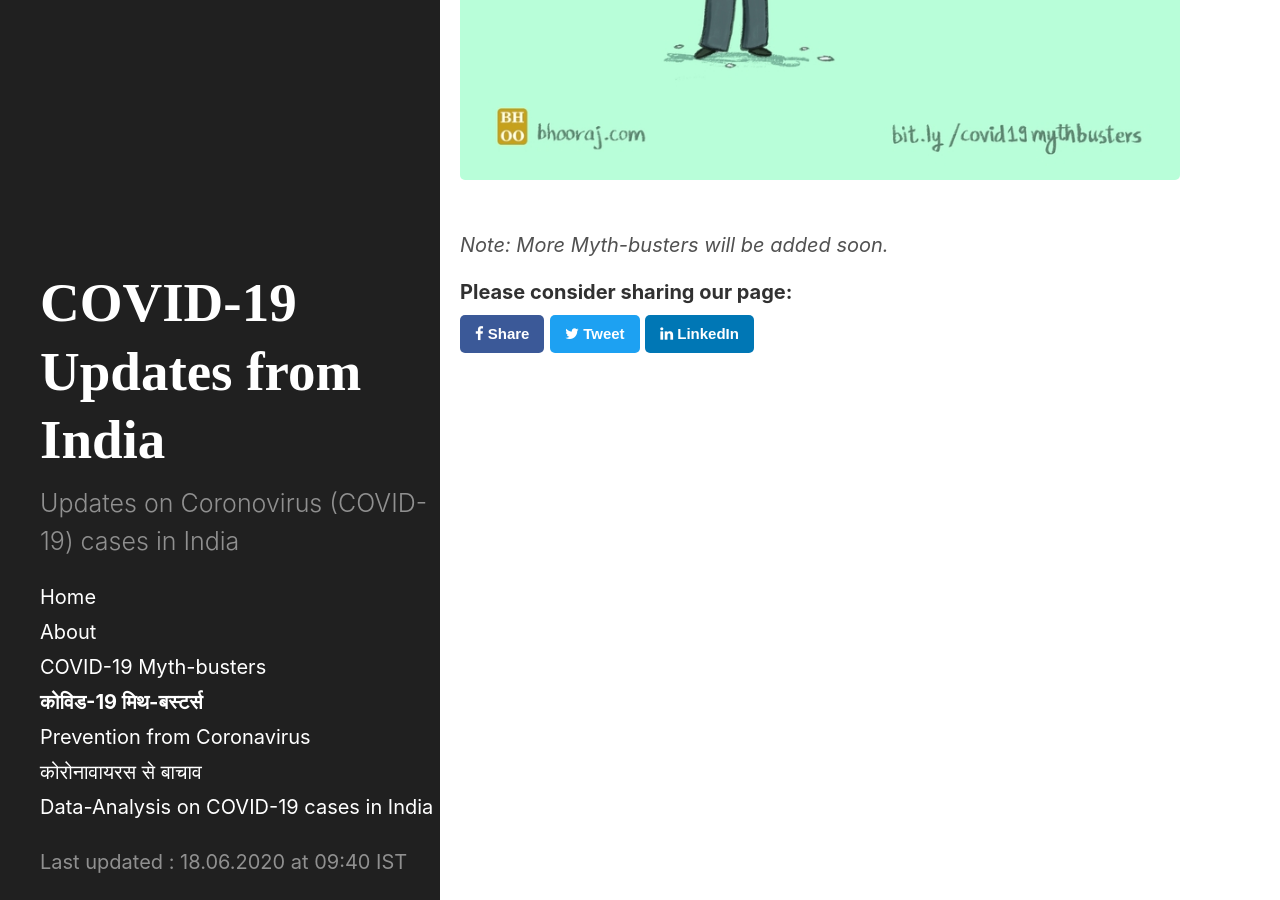
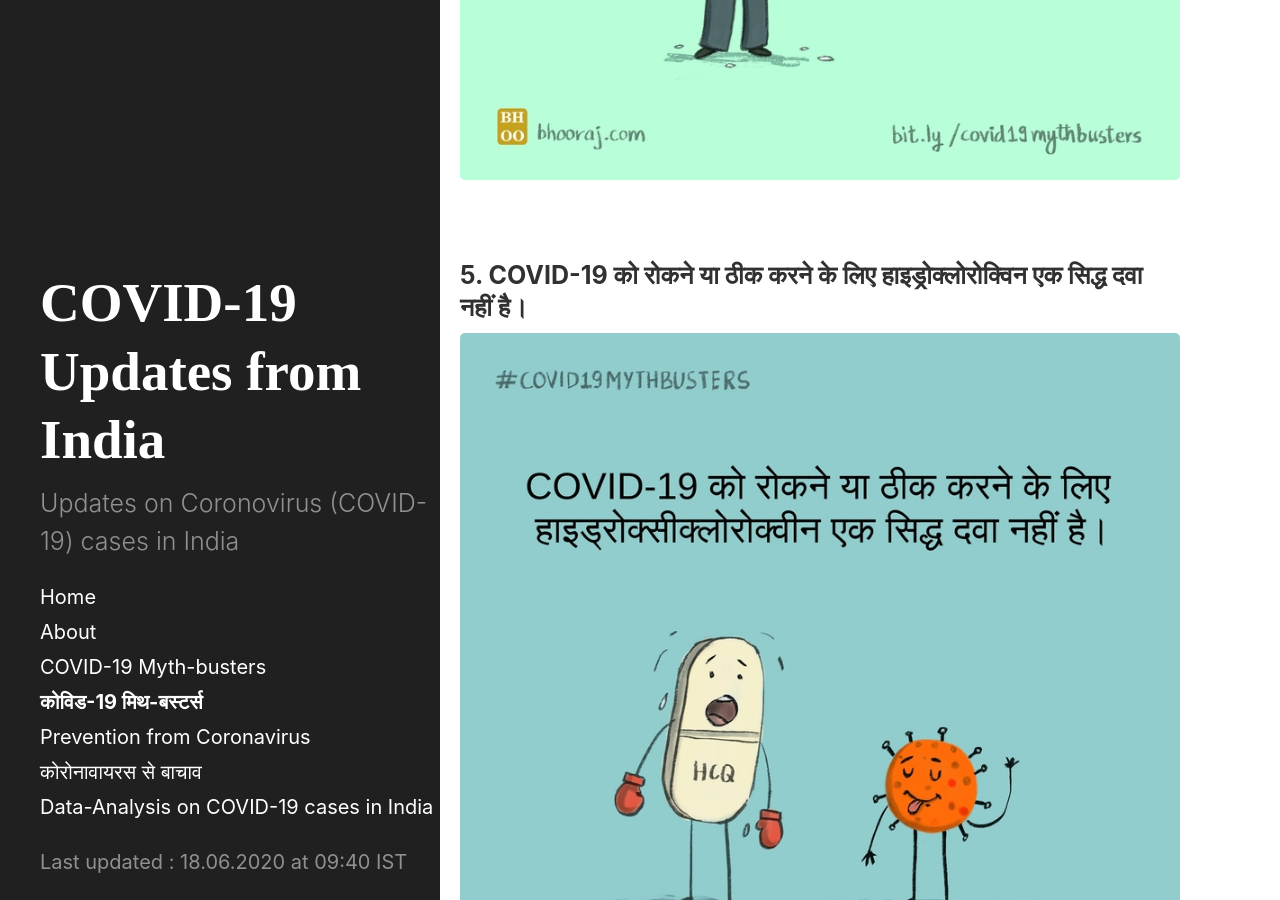
Before and after one commit to bhooraj/covid19updates-india, a Jekyll site: the page built from covid19mythbusters_hindi.md, in a window 1280 px wide and 900 px high, scrolled down 3456 px. Built offline with Jekyll 4.4.1, drawn with Linux system fonts in a browser that asks for light colours.

Commit message:
Added 5th Illustration of Covid19MythBustersHindi

```diff
--- a/covid19mythbusters_hindi.md
+++ b/covid19mythbusters_hindi.md
@@ -20,6 +20,9 @@ language: Hindi
 ### 4. उच्च तापमान पर अपने शरीर को रखना COVID-19 को रोकता या ठीक नहीं करता।
 <img src="/public/images/covid19mythbusters/hindi/CovidMythBusters_Sun_hindi.jpg" alt="Illustration on COVID-19 myth about High Temperatures.">
 <br>
+### 5. COVID-19 को रोकने या ठीक करने के लिए हाइड्रोक्लोरोक्विन एक सिद्ध दवा नहीं है।
+<img src="/public/images/covid19mythbusters/hindi/CovidMythBusters_Hydroxychloroquine_hindi.jpg" alt="Illustration on COVID-19 myth about Hydroxychloroquine.">
+<br>
 *Note: More Myth-busters will be added soon.*
 
 <div class="page-share">
```
Also changed, not shown: public/images/covid19mythbusters/hindi/CovidMythBusters_Hydroxychloroquine_hindi.jpg (added).
